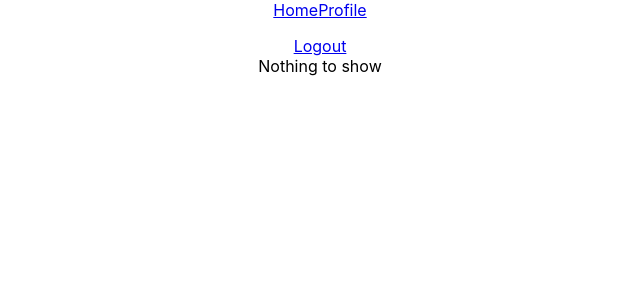
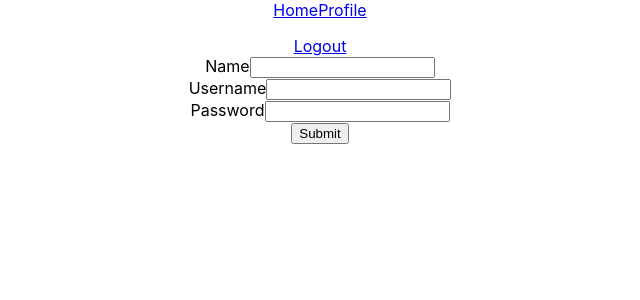
Before and after one commit to Naser2/virtual-wealth-trade-react, a React (Create React App) app: page / in a window 1280 px wide. Before the commit this address led to /home. Shown: the top 300 px of the page, without its empty margins (320-960 px from the left). Built offline with nearby package versions, Linux system fonts and the light colour scheme.

Commit message:
crud without react auth done

```diff
--- a/package.json
+++ b/package.json
@@ -3,6 +3,7 @@
   "version": "0.1.0",
   "private": true,
   "dependencies": {
+    "axios": "^0.18.0",
     "react": "^16.6.3",
     "react-dom": "^16.6.3",
     "react-router-dom": "^4.3.1",
--- a/src/Home.js
+++ b/src/Home.js
@@ -1,12 +1,27 @@
 import React, { Component } from 'react'
+import axios from 'axios'
+import Form from './components/containers/Form'
 
 class Home extends Component {
-
-
+  state={
+    login:true,
+  }
+  patchOrPost = (obj) =>{
+    axios.post(`http://localhost:3000/users`,{name:obj.name,username:obj.username,password:obj.password})
+    this.setState({login:false})
+  }
+  loginRender = () => {
+    if (this.state.login){
+      return <Form name="" username="" password="" patchOrPost={this.patchOrPost}/>
+      }
+      else{
+        //person is logged in, show search component,currencyContainer, etc.
+      }
+  }
   render() {
     return (
       <div>
-        Home
+        {this.loginRender()}
       </div>
     )
   }
--- a/src/Profile.js
+++ b/src/Profile.js
@@ -1,11 +1,80 @@
 import React, { Component } from 'react'
+import Form from './components/containers/Form'
+import axios from 'axios'
+import {Redirect} from 'react-router'
+class Profile extends Component {
+  state={
+    edit: false,
+    editted:false,
+    delete: false,
+    redirect:false
+  }
+  editHandler = () =>{
+    this.setState({
+      edit:true
+    })
+  }
+  deleteHandler = () => {
+    this.setState({
+      delete:true
+    })
+  }
+  patchOrPost = (obj) =>{
+    axios.patch(`http://localhost:3000/users/${obj.id}`,{name:obj.name,username:obj.username,password:obj.password})
+    .then(response => this.setState({
+      editted:true,
+      edit:false
+    })
+  )}
+  YesHandler = () =>{
+    axios.delete(`http://localhost:3000/users/7`)
+    this.setState({
+      redirect:true,
+      delete:false
+    })}
+  NoHandler = () =>{
+    this.setState({
+      delete:false
+    })
+  }
+  showEditOrProfile = () => {
+    if (this.state.edit){
+      return(
+        <Form name="Tyler" username="tsh" password="123" patchOrPost={this.patchOrPost}/>
+        )
+    }
+    else if (this.state.delete) {
+      return(<div>
+      <h1>Are You Sure you want to delete your profile?</h1>
+      <button onClick={()=>this.YesHandler()}>Yes</button>
+      <button onClick={()=>this.NoHandler()}>Take Me Back</button>
+      </div>)
+    }
+    else if (this.state.redirect){
+      console.log("redirect")
+      return <Redirect to="/"/>
+    }
+    else{
+      return(<div>
+    {this.state.editted ? <p>Edit Saved</p> : null}
+    <p>Options</p>
+    <table className="TableName">
+      <tbody>
+    <tr className="options"onClick={this.editHandler}>Edit</tr>
+    <tr className="options"onClick={this.deleteHandler}>Delete</tr>
+    </tbody>
+  </table>
+</div>
+    )
 
-class Profile extends Component {
+    }
+  }
   render() {
+
     return (
       <div>
-        Profile
-      </div>
+      {this.showEditOrProfile()}
+    </div>
     )
   }
 }
--- a/src/Routes.js
+++ b/src/Routes.js
@@ -15,7 +15,7 @@ const Routes = () => (
       <Route exact path="/" component={Home} />
       <Route exact path="/profile" component={Profile} />
       <Route exact path="/currency" component={Currency} />
-      <Route component={NoMatch} />
+
     </Fragment>
 
 </Router>
--- /dev/null
+++ b/src/components/containers/Form.js
@@ -0,0 +1,43 @@
+import React, {Component} from 'react'
+
+export default class Form extends Component{
+  state={
+    id:1,
+    name:this.props.name,
+    username:this.props.username,
+    password:""
+  }
+
+  changeHandler = (e) =>{
+    this.setState({
+      [e.target.name]:e.target.value
+    })
+  }
+
+  submitHandler = (e) =>{
+    e.preventDefault()
+      if(this.state.name.length===0 || this.state.username.length===0 || this.state.password.length===0){
+      alert('Fields cannot be left blank.')
+    }
+    else{
+      this.props.patchOrPost(this.state)
+    }
+  }
+
+  render(){
+    return (
+      <form onSubmit={(e) => this.submitHandler(e)}>
+      <label htmlFor="name">Name</label>
+      <input type ="text" name="name" value={this.state.name} onChange={this.changeHandler}/>
+      <br/>
+      <label htmlFor="username">Username</label>
+      <input type ="text" name="username" value={this.state.username} onChange={this.changeHandler}/>
+      <br/>
+      <label htmlFor="password">Password</label>
+      <input type ="password" name="password" onChange={this.changeHandler}/>
+      <br/>
+      <input type ="submit"/>
+      </form>
+    )
+  }
+}
```
Also changed, not shown: 1 other file (tests, documents, lock files or other folders).
